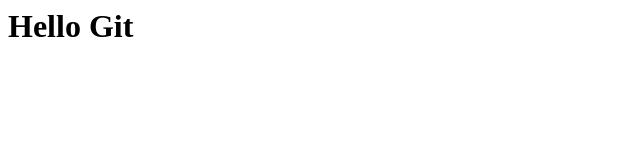
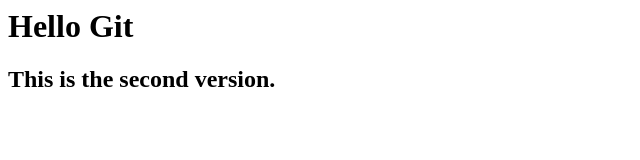
Before and after one commit to scgeier/git_test2, a plain HTML site: page index.html in a window 1280 px wide. Shown: the whole page, without its empty margins (0-640 px from the left). Drawn offline with Linux system fonts and the light colour scheme.

Commit message:
Added an h2

```diff
--- a/index.html
+++ b/index.html
@@ -4,5 +4,6 @@
 </head>
 <body>
   <h1>Hello Git</h1>
+  <h2>This is the second version.</h2>
 </body>
 </html>
```
